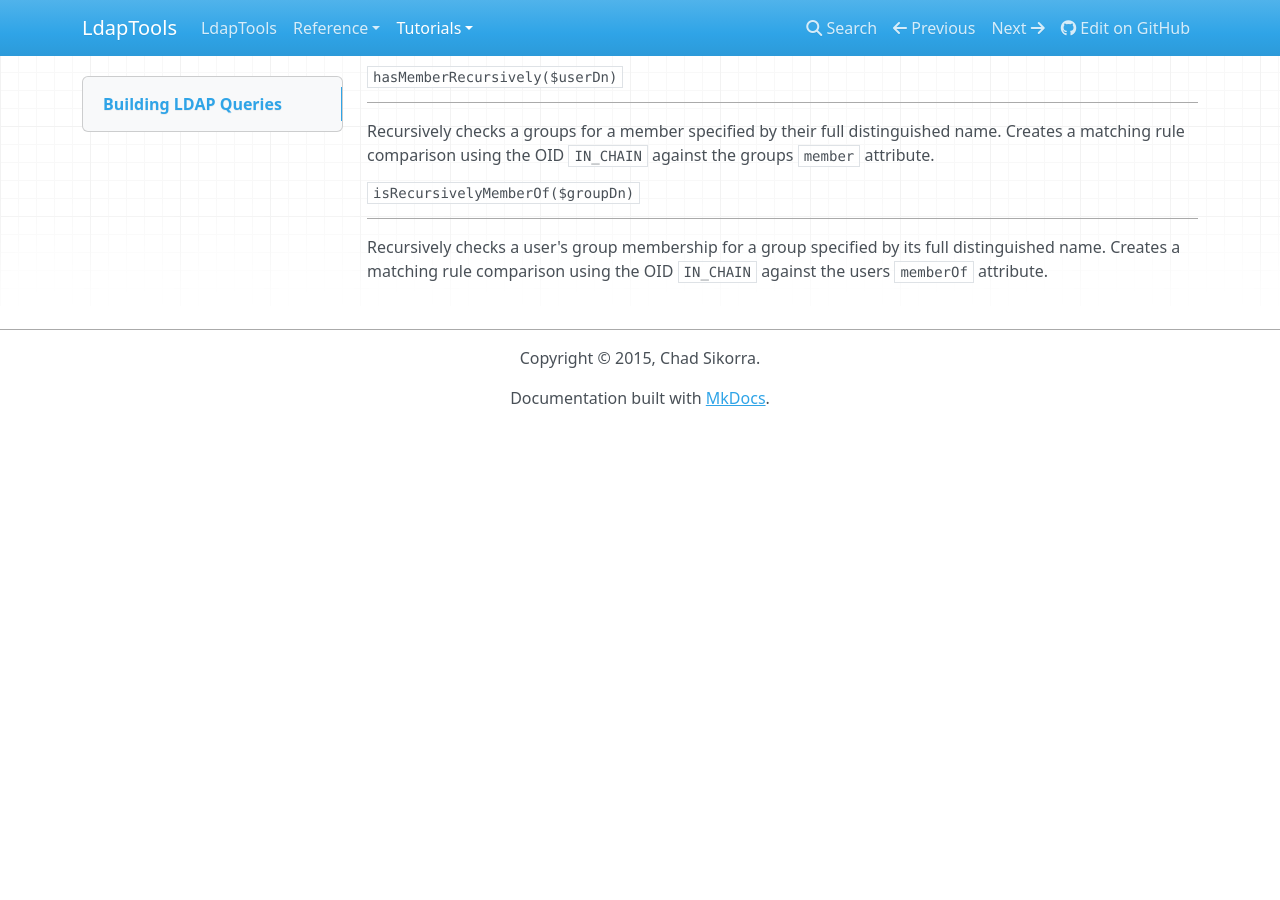
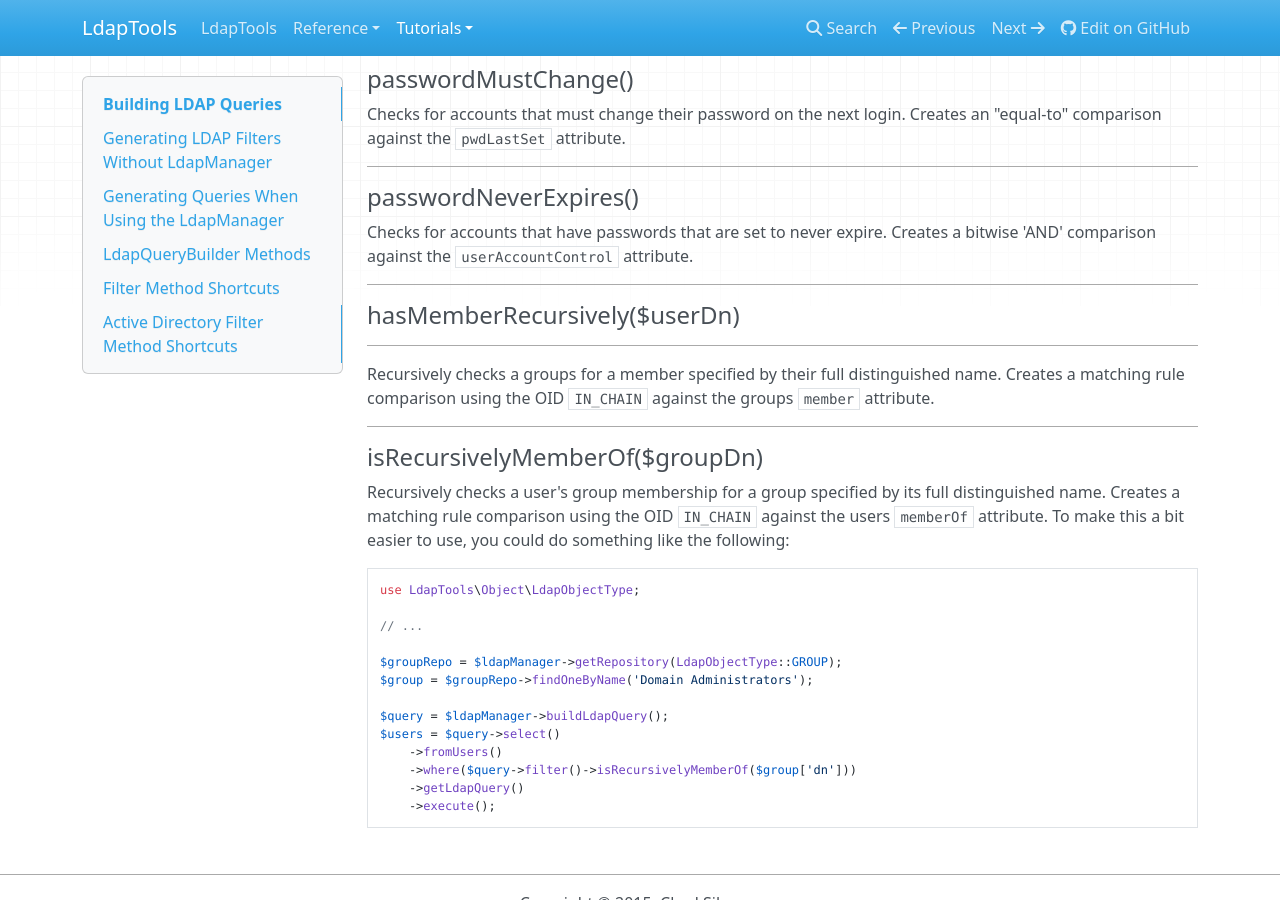
Before and after one commit to ldaptools/ldaptools, an MkDocs documentation site: the page built from docs/en/tutorials/building-ldap-queries.md, in a window 1280 px wide and 900 px high, scrolled down 7030 px. Built offline with MkDocs 1.6.1, drawn with Linux system fonts in a browser that asks for light colours; nearby versions of some CDN libraries; before the commit the page ends 7456 px from its top, so only the background shows below that; some of the changed text lies outside the part shown.

Commit message:
Reformat the reference docs to adjust the headings and make it easier to read.

````diff
--- a/docs/en/tutorials/building-ldap-queries.md
+++ b/docs/en/tutorials/building-ldap-queries.md
@@ -1,4 +1,5 @@
 # Building LDAP Queries
+-----------------------
 
 The `LdapQueryBuilder` class provides an easy object oriented method of producing LDAP filters of any complexity. Those
 familiar with Doctrine's QueryBuilder will find this syntax easy to adapt to, as it is pretty much the same. This class
@@ -7,7 +8,8 @@ takes care of escaping all values passed to it when generating the filter.
 * [LdapQueryBuilder Methods](#ldapquerybuilder-methods)
 * [Filter Method Shorcuts](#filter-method-shortcuts)
 
-### Generating LDAP Filters Without LdapManager
+## Generating LDAP Filters Without LdapManager
+-----------------------
 
 This class is most easily used in the context of the `LdapManager`, but it is also possible to use on its own if your
 only desire is to generate LDAP filters.
@@ -25,14 +27,15 @@ $filter = $lqb->select('givenName', 'sn', 'l')
 echo "LDAP Filter: ".$filter.PHP_EOL;
 ```
 
-### Generating Queries When Using the LdapManager
+## Generating Queries When Using the LdapManager
+-----------------------
 
 When you call `createLdapQuery` in the `LdapManager` you will get an instance of the `LdapQueryBuilder` class that knows
 all the information about the schema of your domain, and a `LdapConnection` capable of executing the query. With this
 information it can do a lot of the heavy lifting to allow it to easily generate any LDAP filter.
 
 ```php
-$lqb = $ldapManager->createLdapQuery();
+$lqb = $ldapManager->buildLdapQuery();
 
 // When no attributes are specifically selected, it will pull a default set defined in the schema.
 $users = $lqb->select()
@@ -48,13 +51,13 @@ foreach ($users as $user) {
 }
 ```
 
-### LdapQueryBuilder Methods
+## LdapQueryBuilder Methods
 
 This class provides many methods that simplify the process of creating complex LDAP filters. The following is a list of
 the methods and their general use.
 
-###### `select($attributes)`
----
+------------------------
+#### select($attributes)
 
 The `select` method allows you to choose specifically which attributes you would like to return from the query. Simply
 pass an array of attribute names to it that you would like. In the absence of anything passed to it, it will select the
@@ -71,13 +74,14 @@ $lqb->select(['FirstName', 'City', 'State', 'SID']);
 If you want the raw data to be returned from LDAP you can select LDAP attribute names explicitly. You can also include
 schema names at the same time. **NOTE:** Attributes selected by their LDAP attribute name will **NOT** have attribute
 conversion done.
+
 ```php
 // Will return 'objectSid' AND 'sid'
 $lqb->select(['givenName', 'l', 'objectSid', 'sid']);
 ```
 
-###### `from($ldapType)`
----
+------------------------
+#### from($ldapType)
 
 The `from` method requires an argument for the LDAP type. This type must be defined in your LDAP schema. Common types
 that are in the schema by default include: `user`, `group`, `contact`, `computer`. These types are defined as constants
@@ -94,8 +98,8 @@ $lqb->from(LdapObjectType::USER);
 $lqb->from(LdapObjectType::COMPUTER);
 ```
 
-###### `fromUsers()`
----
+------------------------
+#### fromUsers()
 
 A convenience shortcut of the the `from` method to select from LDAP `user` types.
 
@@ -104,8 +108,8 @@ A convenience shortcut of the the `from` method to select from LDAP `user` types
 $lqb->fromUsers();
 ```
 
-###### `fromGroups()`
----
+------------------------
+#### fromGroups()
 
 A convenience shortcut of the the `from` method to select from LDAP `group` types.
 
@@ -114,8 +118,8 @@ A convenience shortcut of the the `from` method to select from LDAP `group` type
 $lqb->fromGroups();
 ```
 
+------------------------
 ###### `where(...$statements)`
----
 
 This method encapsulates its arguments into a logical 'AND' statement. You can either pass a simple array of attributes
 and values that must be met, or any number of filter operator statements.
@@ -164,20 +171,20 @@ in the directory will be queried for. This will default to whatever you set in t
 $lqb->setBaseDn('OU=Employees,OU=Users,DC=example,DC=com')
 ```
 
-###### `setScopeSubTree()`
----
+------------------------
+#### setScopeSubTree()
 
 'subtree' is the default search scope for the query and should not need to be called explicitly. This method sets the
 LDAP search scope recursively from the point of the base DN onwards.
 
-###### `setScopeOneLevel()`
----
+------------------------
+#### setScopeOneLevel()
 
 This method sets the LDAP search scope to one level at the point of the base DN. This is equivalent to a non-recursive
  listing of the contents of a folder directory. The search will not recurse any further than the level of the base DN.
 
-###### `setScopeBase()`
----
+------------------------
+#### setScopeBase()
 
 This method sets the LDAP search scope to the base level. This is used to retrieve the contents of a single entry, is
 likely most commonly used to retrieve  the RootDSE of a domain.
@@ -192,8 +199,8 @@ $rootDse = $lqb->where($lqb->filter->present('objectClass'))
                 ->execute();
 ```
 
-###### `setPageSize($size)`
----
+------------------------
+#### setPageSize($size)
 
 This methods sets the paging size for the query. It will default to whatever value you set in your configuration. The
 default when no value is explicitly set is 1000.
@@ -202,8 +209,8 @@ default when no value is explicitly set is 1000.
 $lqb->setPageSize(500);
 ```
 
-###### `getLdapFilter()`
----
+------------------------
+#### getLdapFilter()
 
 Gets the LDAP filter, as a string, that the query would produce.
 
@@ -211,8 +218,8 @@ Gets the LDAP filter, as a string, that the query would produce.
 $filter = $lqb->getLdapFilter();
 ```
 
-###### `getLdapQuery()`
----
+------------------------
+#### getLdapQuery()
 
 Retrieves an instance of the `LdapQuery` object that you can then call the `execute` method on to get your results. The
 `LdapQuery` object has the filter, page size, base DN, scope, etc that you set in the builder and takes care of
@@ -223,7 +230,9 @@ converting the LDAP results array using a hydration process. It returns an easie
 $results = $lqb->getLdapQuery()->execute();
 ```
 
-### Filter Method Shortcuts
+------------------------
+
+## Filter Method Shortcuts
 
 The `filter()` method of the `LdapQueryBuilder` returns a helper class that provides many shortcut methods for creating
 the LDAP operator classes within the `\LdapTools\Query\Operator` namespace. This way you do not have to manually
@@ -252,126 +261,144 @@ $lqb->where($lqb->filter->or(
 When you call `filter()` you are just calling a method on the `\LdapTools\Query\Builder\FilterBuilder` class. The full
 list and description of available methods is below.
 
-###### `aeq($attribute, $value)`
----
+------------------------
+#### aeq($attribute, $value)
 
 Creates an "approximately-equal-to" comparison between the attribute and the value. The results are dependent on the
 LDAP specific implementation of this operator. But it will typically function like a "sounds like" comparison:
 `(attribute~=value)`
 
-###### `eq($attribute, $value)`
----
+------------------------
+#### eq($attribute, $value)
 
 Creates an "equal-to" comparison between the attribute and the value: `(attribute=value)`
 
-###### `neq($attribute, $value)`
----
+------------------------
+#### neq($attribute, $value)
 
 Creates a "not-equal-to" comparison between the attribute and the value. This is equivalent to wrapping a
  `eq($attribute, $value)` within a 'NOT' statement: `(!(attribute=value))`
 
-###### `leq($attribute, $value)`
----
+------------------------
+#### leq($attribute, $value)
 
 Creates a "less-than-or-equal-to" comparison between the attribute and the value: `(attribute<=value)`
 
-###### `geq($attribute, $value)`
----
+------------------------
+#### geq($attribute, $value)
 
 Creates a "greater-than-or-equal-to" comparison between the attribute and the value: `(attribute>=value)`
 
-###### `bitwiseAnd($attribute, $value)`
----
+------------------------
+#### bitwiseAnd($attribute, $value)
 
 Creates a bitwise 'AND' comparison between the attribute and the value: `(attribute:1.2.840.113556.1.4.803:=value)`
 
-###### `bitwiseOr($attribute, $value)`
----
+------------------------
+#### bitwiseOr($attribute, $value)
 
 Creates a bitwise 'OR' comparison between the attribute and the value: `(attribute:1.2.840.113556.1.4.804:=value)`
 
-###### `startsWith($attribute, $value)`
----
+------------------------
+#### startsWith($attribute, $value)
 
 Creates a "equal-to" comparison with a wildcard after the value: `(attribute=value*)`
 
-###### `endsWith($attribute, $value)`
----
+------------------------
+#### endsWith($attribute, $value)
 
 Creates a "equal-to" comparison with a wildcard before the value: `(attribute=*value)`
 
-###### `contains($attribute, $value)`
----
+------------------------
+#### contains($attribute, $value)
 
 Creates a "equal-to" comparison with a wildcards at each end of the value: `(attribute=*value*)`
 
-###### `like($attribute, $value)`
----
+------------------------
+#### like($attribute, $value)
 
 Creates a "equal-to" comparison that will not escape any wildcards you use in the value: `(attribute=v*a*l*u*e)`.
 
-###### `present($attribute)`
----
+------------------------
+#### present($attribute)
 
 Creates a "equal-to" comparison with a single wildcard as the value. Returns any entry with this attribute populated:
 `(attribute=*)`
 
-###### `notPresent($attribute)`
----
+------------------------
+#### notPresent($attribute)
 
 Creates a negated form of the `present($attribute)` method. Returns any entry that does not contain the attribute:
 `(!(attribute=*))`
 
-###### `bAnd(...$statements)`
----
+------------------------
+#### bAnd(...$statements)
 
 Creates a logical 'AND' statement against all other operators passed to it: `(&((attribute=value)(attribute=value)))`
 
-###### `bOr(...$statements)`
----
+------------------------
+#### bOr(...$statements)
 
 Creates a logical 'OR' statement against all other operators passed to it: `(|((attribute=value)(attribute=value)))`
 
-###### `bNot($statements)`
----
+------------------------
+#### bNot($statements)
 
 Creates a logical 'NOT' statement against whatever other statement you pass it it: `(!(attribute=value))`
 
-### Active Directory Filter Method Shortcuts
+## Active Directory Filter Method Shortcuts
 
 If you're using a `LdapConnection` that has a LDAP type set as `ad`, then when you call `filter()` you will also have
 additional filter method shortcuts that are specific to Active Directory:
 
-###### `accountIsDisabled()`
----
+------------------------
+#### accountIsDisabled()
 
 Checks for disabled accounts. Creates a bitwise 'AND' comparison against the `userAccountControl` attribute.
 
-###### `accountIsLocked()`
----
+------------------------
+#### accountIsLocked()
 
 Check for locked accounts. Creates a "greater-than-or-equal-to" comparison against the `lockoutTime` attribute.
 
-###### `passwordMustChange()`
----
+------------------------
+#### passwordMustChange()
 
 Checks for accounts that must change their password on the next login. Creates an "equal-to" comparison against the
 `pwdLastSet` attribute.
 
-###### `passwordNeverExpires()`
----
+------------------------
+#### passwordNeverExpires()
 
 Checks for accounts that have passwords that are set to never expire. Creates a bitwise 'AND' comparison against the
 `userAccountControl` attribute.
 
-###### `hasMemberRecursively($userDn)`
+------------------------
+#### hasMemberRecursively($userDn)
 ---
 
 Recursively checks a groups for a member specified by their full distinguished name. Creates a matching rule comparison
 using the OID `IN_CHAIN` against the groups `member` attribute.
 
-###### `isRecursivelyMemberOf($groupDn)`
----
+------------------------
+#### isRecursivelyMemberOf($groupDn)
 
 Recursively checks a user's group membership for a group specified by its full distinguished name. Creates a matching
-rule comparison using the OID `IN_CHAIN` against the users `memberOf` attribute.
+rule comparison using the OID `IN_CHAIN` against the users `memberOf` attribute. To make this a bit easier to use, you
+could do something like the following:
+
+```php
+use LdapTools\Object\LdapObjectType;
+
+// ...
+
+$groupRepo = $ldapManager->getRepository(LdapObjectType::GROUP);
+$group = $groupRepo->findOneByName('Domain Administrators');
+
+$query = $ldapManager->buildLdapQuery();
+$users = $query->select()
+    ->fromUsers()
+    ->where($query->filter()->isRecursivelyMemberOf($group['dn']))
+    ->getLdapQuery()
+    ->execute();
+```
````
Also changed, not shown: other parts of docs/en/tutorials/building-ldap-queries.md (+13 -10 lines), docs/en/tutorials/using-the-ldap-manager.md (+5 -0 lines).
